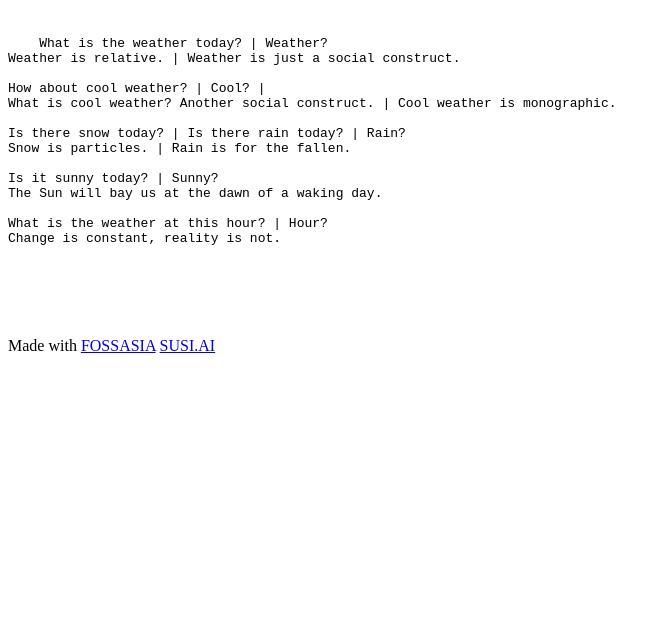
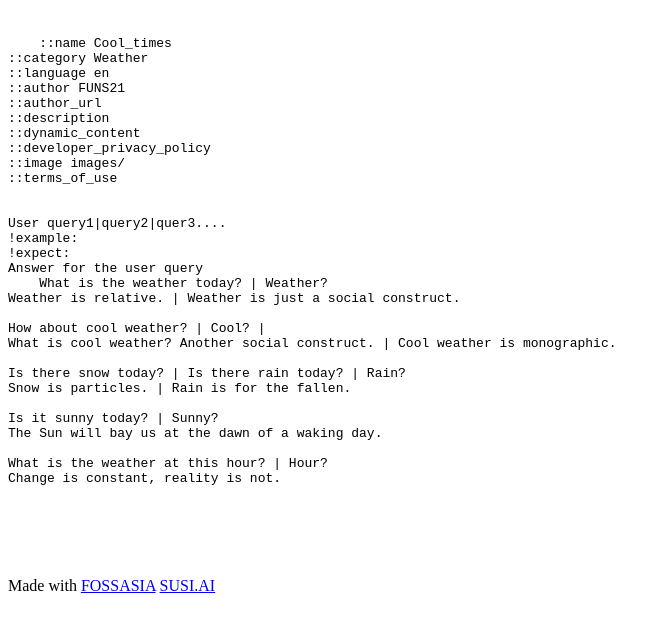
Before and after one commit to FUNS21/Chatbot1, a plain HTML site: page index.html in a window 1280 px wide. Shown: the whole page, without its empty margins (0-669 px from the left). Drawn offline with Linux system fonts and the light colour scheme.

Commit message:
Update index.html

```diff
--- a/index.html
+++ b/index.html
@@ -10,6 +10,22 @@
     <h1><!-- your chatbot title here too --></h1>
     <p><!-- your chatbot description here --></p>
     <pre><!-- your chatbot code here -->
+    ::name Cool_times
+::category Weather
+::language en
+::author FUNS21
+::author_url <author_url>
+::description <Shows you any cool weather globally>
+::dynamic_content <Yes>
+::developer_privacy_policy <link>
+::image images/<image_name>
+::terms_of_use <link>
+
+
+User query1|query2|quer3....
+!example:<The question that should be shown in public skill displays>
+!expect:<The answer expected for the above example>
+Answer for the user query
     What is the weather today? | Weather?
 Weather is relative. | Weather is just a social construct.
 
```
